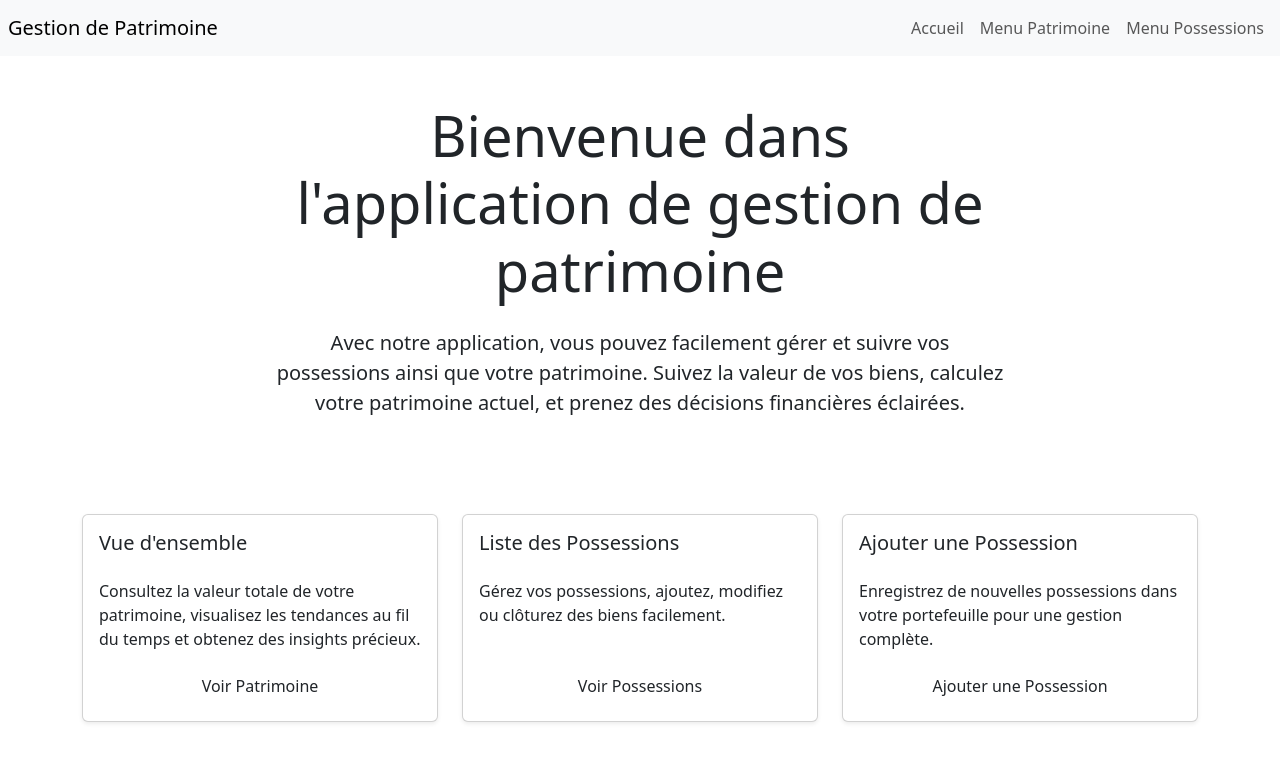
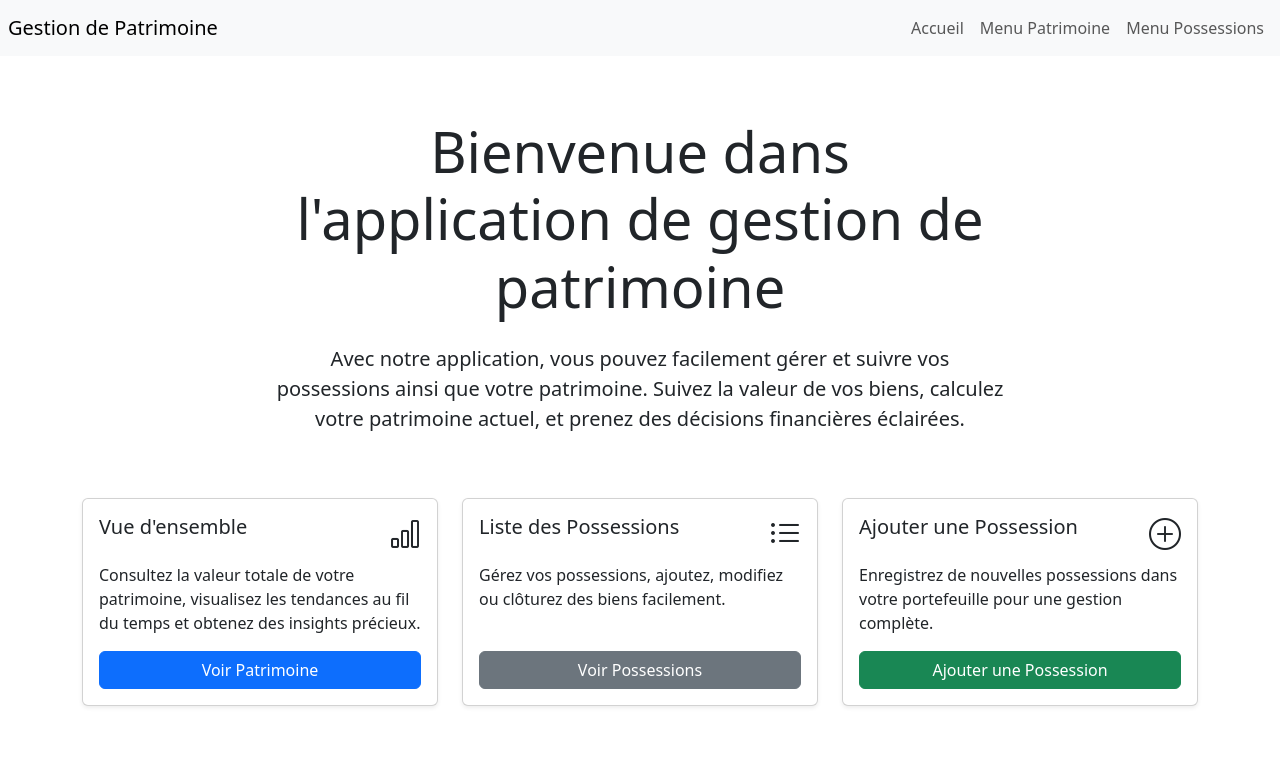
Before and after one commit to RadoTk/Web-patrimoine, a React (Vite) app in the folder patrimoine-app/: page / in a window 1280 px wide. Shown: the top 762 px of the page. Built offline with nearby package versions, Linux system fonts and the light colour scheme.

Commit message:
fix: design homepage

```diff
--- a/patrimoine-app/index.html
+++ b/patrimoine-app/index.html
@@ -5,6 +5,7 @@
     <link rel="icon" type="image/svg+xml" href="/vite.svg" />
     <meta name="viewport" content="width=device-width, initial-scale=1.0" />
     <link rel="stylesheet" href="src/index.css">
+    <link rel="stylesheet" href="https://cdnjs.cloudflare.com/ajax/libs/bootstrap-icons/1.10.0/font/bootstrap-icons.min.css">
     <title>Vite + React</title>
   </head>
   <body>
--- a/patrimoine-app/src/components/dumb/HomePage.jsx
+++ b/patrimoine-app/src/components/dumb/HomePage.jsx
@@ -1,14 +1,15 @@
 import React from 'react';
 import { Container, Row, Col, Button, Card } from 'react-bootstrap';
-import { Link } from 'react-router-dom';
 
 const HomePage = () => {
   return (
     <Container className="py-5">
       <Row className="mb-5">
         <Col lg={8} className="mx-auto text-center">
-          <h1 className="display-4 mb-4">Bienvenue dans l'application de gestion de patrimoine</h1>
-          <p className="lead mb-5">
+          <h2 className="display-4 mb-4">
+            <strong>Bienvenue dans l'application de gestion de patrimoine</strong>
+          </h2>
+          <p className="lead mb-3">
             Avec notre application, vous pouvez facilement gérer et suivre vos possessions ainsi que votre patrimoine. Suivez la valeur de vos biens, calculez votre patrimoine actuel, et prenez des décisions financières éclairées.
           </p>
         </Col>
@@ -21,31 +22,40 @@ const HomePage = () => {
             text: "Consultez la valeur totale de votre patrimoine, visualisez les tendances au fil du temps et obtenez des insights précieux.",
             buttonText: "Voir Patrimoine",
             buttonVariant: "primary",
-            href: "/patrimoine"
+            href: "/patrimoine",
+            icon: "bi-bar-chart"
           },
           {
             title: "Liste des Possessions",
             text: "Gérez vos possessions, ajoutez, modifiez ou clôturez des biens facilement.",
             buttonText: "Voir Possessions",
             buttonVariant: "secondary",
-            href: "/possessions"
+            href: "/possessions",
+            icon: "bi-list-ul"
           },
           {
             title: "Ajouter une Possession",
             text: "Enregistrez de nouvelles possessions dans votre portefeuille pour une gestion complète.",
             buttonText: "Ajouter une Possession",
             buttonVariant: "success",
-            href: "/possessions/create"
+            href: "/possessions/create",
+            icon: "bi-plus-circle"
           }
         ].map((card, index) => (
           <Col key={index} md={4} className="d-flex">
             <Card className="flex-fill shadow-sm">
               <Card.Body className="d-flex flex-column">
-                <Card.Title className="h4 mb-4">{card.title}</Card.Title>
+                <div className="d-flex justify-content-between align-items-start">
+                  <Card.Title className="h4 mb-4">
+                    {card.title}
+                  </Card.Title>
+                  {/* Ajout de l'icône */}
+                  <i className={`bi ${card.icon} h2`} />
+                </div>
                 <Card.Text className="flex-grow-1">{card.text}</Card.Text>
-                <Link to={card.href} className="btn btn-${card.buttonVariant} mt-auto">
+                <Button variant={card.buttonVariant} href={card.href} className="mt-auto">
                   {card.buttonText}
-                </Link>
+                </Button>
               </Card.Body>
             </Card>
           </Col>
```
